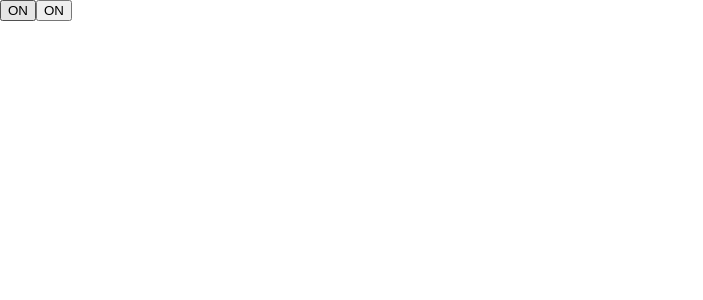
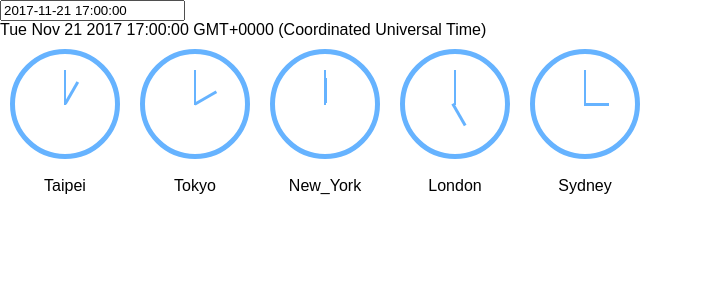
Before and after one commit to Buzonxxxx/React-Novice, a React (Create React App) app in the folder my-app/: page / in a window 1280 px wide. Shown: the top 300 px of the page, without its empty margins (0-703 px from the left). Built offline with nearby package versions, Linux system fonts and the light colour scheme.

Commit message:
add WorldClock

```diff
--- a/my-app/src/components/BoilVerdict.js
+++ b/my-app/src/components/BoilVerdict.js
@@ -3,7 +3,7 @@ import React from 'react'
 const scaleNames = {
   c: 'Celsius',
   f: 'Fahrenheit'
-};
+}
 
 const toCelsius = fahrenheit => (fahrenheit - 32) * 5 / 9
 const toFahrenheit = celsius => (celsius * 9 / 5) + 32
@@ -36,8 +36,8 @@ class TemperatureInput extends React.Component {
   }
 
   render() {
-    const temperature = this.props.temperature;
-    const scale = this.props.scale;
+    const temperature = this.props.temperature; // celsius or fahrenheit
+    const scale = this.props.scale; //c or f
     return (
       <fieldset>
         <legend>Enter temperature in {scaleNames[scale]}:</legend>
--- a/my-app/src/components/Clock.js
+++ b/my-app/src/components/Clock.js
@@ -19,7 +19,8 @@ import React from 'react'
     return (
       <div>
         <h1>Hello, world!</h1>
-        <h2>It is {this.state.date.toLocaleTimeString()}.</h2>
+        <h2>This is Taiwan time zone: {this.state.date.toLocaleTimeString()}.</h2>
+        <h2>This is Japan time zone: {this.state.date.toLocaleTimeString('zh-TW', { timeZone: 'Asia/Tokyo' })}.</h2>
       </div>
     )
   }
--- /dev/null
+++ b/my-app/src/components/WorldClock.css
@@ -0,0 +1,38 @@
+.clock {
+  width: 100px;
+  height: 100px;
+  border: 5px solid #66b3ff;
+  border-radius: 100%;
+  display: inline-block;
+  margin: 10px;
+}
+
+.hour {
+  width: 25px;
+  height: 3px;
+  background-color: #66b3ff;
+  top: 50%;
+  left: 50%;
+  margin: -1.5px 0 0 -1.5px;
+  position: relative;
+  transform-origin: 0px 0px;
+  transform: rotate(0deg);
+}
+
+.minute {
+  width: 35px;
+  height: 2px;
+  background-color: #66b3ff;
+  top: 50%;
+  left: 50%;
+  margin: -1px 0 0 -1px;
+  position: relative;
+  transform-origin: 0px 0px;
+  transform: rotate(270deg);
+}
+
+.city {
+  position: relative;
+  top: 120%;
+  text-align: center;
+}
--- /dev/null
+++ b/my-app/src/components/WorldClock.js
@@ -0,0 +1,73 @@
+import React from 'react'
+import './WorldClock.css'
+
+Date.prototype.getLocalTime = function (offset) {
+  var MSEC_HOUR = 3600000; // milliseconds in an hour
+  var MSEC_MIN = 60000; // milliseconds in a minute
+  var utc = this.getTime() + (this.getTimezoneOffset() * MSEC_MIN);
+  return utc + (offset * MSEC_HOUR);
+};
+Date.prototype.getOffsetByTimezone = function (timezone) {
+  switch (timezone) {
+    case 'Asia/Taipei': return 8.0;
+    case 'Asia/Tokyo': return 9.0;
+    case 'America/New_York': return -5.0;
+    case 'Europe/London': return 0;
+    case 'Australia/Sydney': return 10.0;
+    default: return 0;
+  }
+}
+
+class Clock extends React.Component {
+  constructor(props) {
+    super(props);
+    // this.state = {time: new Date};
+  }
+  render() {
+    const t = this.props.time;
+    // const t = this.state.time;
+    const offset = t.getOffsetByTimezone(this.props.timezone);
+    const nd = new Date(t.getLocalTime(offset));
+    var h = nd.getHours();
+    var m = nd.getMinutes();
+    h = 270 + (h + m / 60) * 30;
+    m = 270 + m * 6;
+    const hCss = { transform: 'rotate(' + h + 'deg)' }
+    const mCss = { transform: 'rotate(' + m + 'deg)' }
+    return (
+      <div className="clock">
+        <div className="hour" style={hCss} />
+        <div className="minute" style={mCss} />
+        <div className="city">{this.props.city}</div>
+      </div>
+    );
+  }
+}
+
+class App extends React.Component {
+  constructor(props) {
+    super(props);
+    this.state = { inputTime: '2017-11-21 17:00:00' };
+    this.handleInputTimeChange = this.handleInputTimeChange.bind(this)
+  }
+  handleInputTimeChange(e) {
+    this.setState({ inputTime: e.target.value });
+  }
+  render() {
+    const t = new Date(this.state.inputTime);
+    return (
+      <div>
+        <input type="text" value={this.state.inputTime} onChange={this.handleInputTimeChange} />
+        <div>{t.toString()}</div>
+
+        <Clock timezone="Asia/Taipei" city="Taipei" time={t} />
+        <Clock timezone="Asia/Tokyo" city="Tokyo" time={t} />
+        <Clock timezone="America/New_York" city="New_York" time={t} />
+        <Clock timezone="Europe/London" city="London" time={t} />
+        <Clock timezone="Australia/Sydney" city="Sydney" time={t} />
+      </div>
+    );
+  }
+}
+
+export default App
--- a/my-app/src/index.js
+++ b/my-app/src/index.js
@@ -13,13 +13,14 @@ import LoginControl from './components/LoginControl'
 import SelectAll from './components/SelectAll'
 import BoilVerdict from './components/BoilVerdict'
 import SignUpDialog from './components/SignUpDialog'
+import WorldClock from './components/WorldClock'
 
   ReactDOM.render(
     // <Welcome />,
     // <Comment />,
     // <ToDoList />,
     // <Clock />,
-    <Toggle />,
+    // <Toggle />,
     // <ShowWarning/>,
     // <AgeTeller />,
     // <Assignment1 />,
@@ -28,5 +29,6 @@ import SignUpDialog from './components/SignUpDialog'
     // <SelectAll />,
     // <BoilVerdict/>,
     // <SignUpDialog/>,
+    <WorldClock />,
     document.getElementById('root')
   );
```
